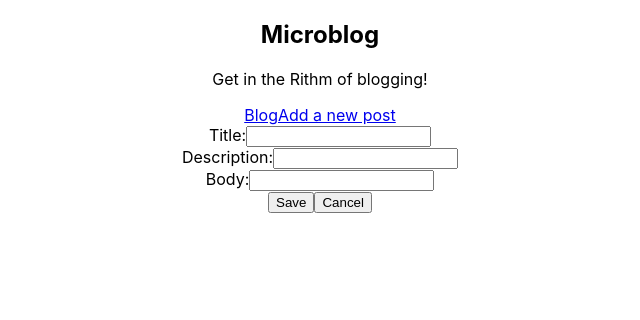
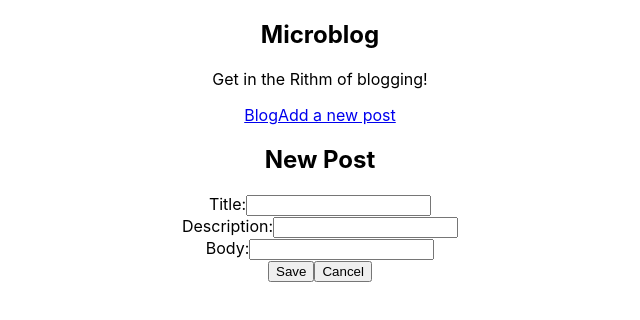
Before and after one commit to Cha0Ye/microblog, a React (Create React App) app: page /new in a window 1280 px wide. Shown: the top 320 px of the page, without its empty margins (320-960 px from the left). Built offline with nearby package versions, Linux system fonts and the light colour scheme.

Commit message:
add comments to post

```diff
--- a/src/App.js
+++ b/src/App.js
@@ -47,6 +47,9 @@ class App extends Component {
   }
 
   addComment(postId, newComment) {
+    console.log('new comment is', newComment);
+    console.log('ID is ', postId);
+
     const commentID = uuid();
     newComment.id = commentID;
 
@@ -64,17 +67,19 @@ class App extends Component {
     //const newPosts = [...this.state.posts.slice(0,currentPostIdx), currentPost, ...this.state.posts.slice(currentPostIdx+1)]
 
     //MAP over and see if it is a match, then return p
-    let newPosts = this.state.posts.map(p => (p.id === postId)? p.comments = [...p.comments, newComment] : p );
-    this.setState(st => (
-      {
+    let newPosts = this.state.posts.map(p => (p.id === postId)
+      ?
+        {...p, comments: [...p.comments, newComment] }
+      :
+      p );
+    this.setState({
           posts: newPosts
-      }
-    ));
+    });
 
   }
 
   render() {
-
+    console.log('new state is ', this.state)
     return (
       <div className="App">
         <nav>
--- a/src/EditPostForm.js
+++ b/src/EditPostForm.js
@@ -39,6 +39,7 @@ class EditPostForm extends Component {
 
     render() {
         return (
+
             <form onSubmit={this.handleSubmit}>
                 <label htmlFor="title">Title:</label>
                 <input id="title"
@@ -65,6 +66,7 @@ class EditPostForm extends Component {
                 <button type="submit">Save</button>
                 <button onClick={this.handleCancel}>Cancel</button>
             </form>
+
         );
     }
 }
--- a/src/NewPostForm.js
+++ b/src/NewPostForm.js
@@ -39,6 +39,8 @@ class NewPostForm extends Component {
 
     render() {
         return (
+            <div>
+            <h2>New Post</h2>
             <form onSubmit={this.handleSubmit}>
                 <label htmlFor="title">Title:</label>
                 <input id="title"
@@ -65,6 +67,7 @@ class NewPostForm extends Component {
                 <button type="submit">Save</button>
                 <button onClick={this.handleCancel}>Cancel</button>
             </form>
+            </div>
         );
     }
 }
--- a/src/PostCard.js
+++ b/src/PostCard.js
@@ -10,6 +10,7 @@ class Post extends Component {
             <div>
                 <Link to={`/${id}`}><h3>{title}</h3></Link>
                 <p>{description}</p>
+
             </div>
         );
     }
```
Also changed, not shown: src/Post.js (line endings or trailing spaces).
